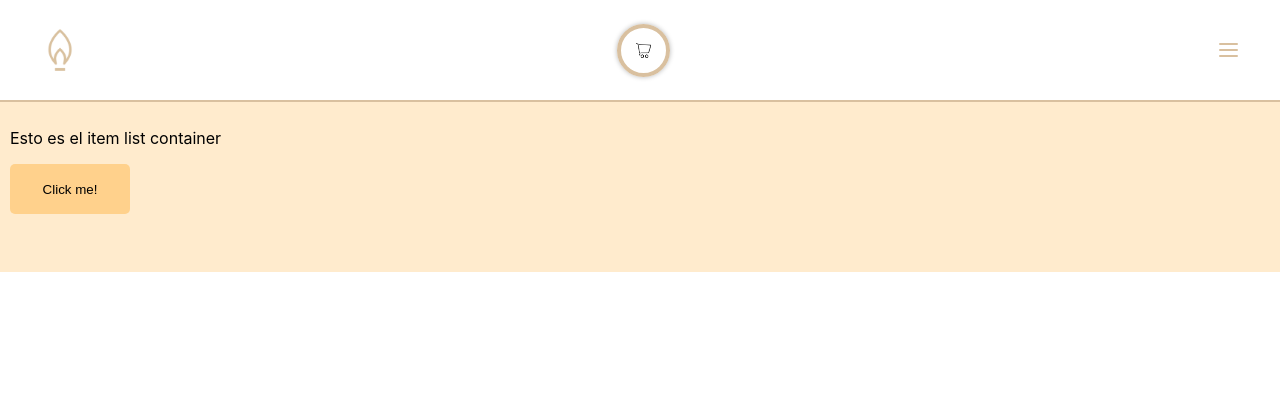
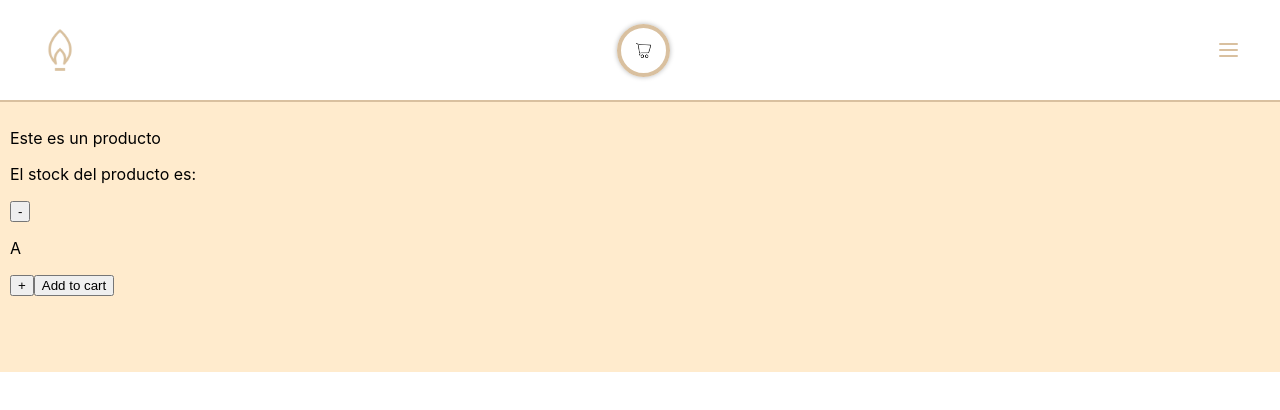
Before and after one commit to alejodieguez1/casadvelas-ecomm-dieguez, a React (Create React App) app: page / in a window 1280 px wide. Shown: the top 410 px of the page. Built offline with nearby package versions, Linux system fonts and the light colour scheme.

Commit message:
feat count buttons created

```diff
--- a/public/index.html
+++ b/public/index.html
@@ -7,7 +7,7 @@
     <meta name="theme-color" content="#000000" />
     <meta
       name="description"
-      content="Web site created using create-react-app"
+      content="E-commerce de velas creado con React"
     />
     <link rel="apple-touch-icon" href="%PUBLIC_URL%/logo192.png" />
     <!--
@@ -29,15 +29,5 @@
   <body>
     <noscript>You need to enable JavaScript to run this app.</noscript>
     <div id="root"></div>
-    <!--
-      This HTML file is a template.
-      If you open it directly in the browser, you will see an empty page.
-
-      You can add webfonts, meta tags, or analytics to this file.
-      The build step will place the bundled scripts into the <body> tag.
-
-      To begin the development, run `npm start` or `yarn start`.
-      To create a production bundle, use `npm run build` or `yarn build`.
-    -->
   </body>
 </html>
--- a/src/App.js
+++ b/src/App.js
@@ -9,7 +9,7 @@ function App() {
   return (
     <div className="App">
       <NavBar/>
-      <ItemListContainer greeting={saludar}/>
+      <ItemListContainer/>
     </div>
   );
 }
--- a/src/components/itemListContainer/ItemListContainer.jsx
+++ b/src/components/itemListContainer/ItemListContainer.jsx
@@ -1,10 +1,16 @@
 import React from 'react'
 import './main.css'
-export default function ItemListContainer({greeting}) {
+export default function ItemListContainer() {
   return (
   <section id='main-section'>
-    <p>Esto es el item list container</p>
-    <button className='greet-btn' type='button' onClick={() => greeting()}>Click me!</button>
+    <p>Este es un producto</p>
+    <p>El stock del producto es: </p>
+    <div className='count-container'>
+        <button type='button' className='product-btn'>-</button>
+        <p>A</p>
+        <button type='button' className='product-btn'>+</button>
+        <button type='button' className='product-btn'>Add to cart</button>
+    </div>
   </section>
   )
 }
--- a/src/components/itemListContainer/main.css
+++ b/src/components/itemListContainer/main.css
@@ -1,20 +1,6 @@
 #main-section {
     background-color: blanchedalmond;
     margin: 0;
-    height: 150px;
+    height: 250px;
     padding: 10px;
 }
-.greet-btn {
-    border: none;
-    width: 120px;
-    height: 50px;
-    background-color: rgb(255, 209, 140);
-    border-radius: 5px;
-}
-.greet-btn:hover {
-    background-color: rgb(218, 161, 77);
-    transition: 0.25s;
-    box-shadow: 0px 0px 10px rgba(0, 0, 0, 0.171);
-    width: 130px;
-    height: 60px;
-}
--- a/src/index.js
+++ b/src/index.js
@@ -11,7 +11,4 @@ root.render(
   </React.StrictMode>
 );
 
-// If you want to start measuring performance in your app, pass a function
-// to log results (for example: reportWebVitals(console.log))
-// or send to an analytics endpoint. Learn more: https://bit.ly/CRA-vitals
 reportWebVitals();
```
